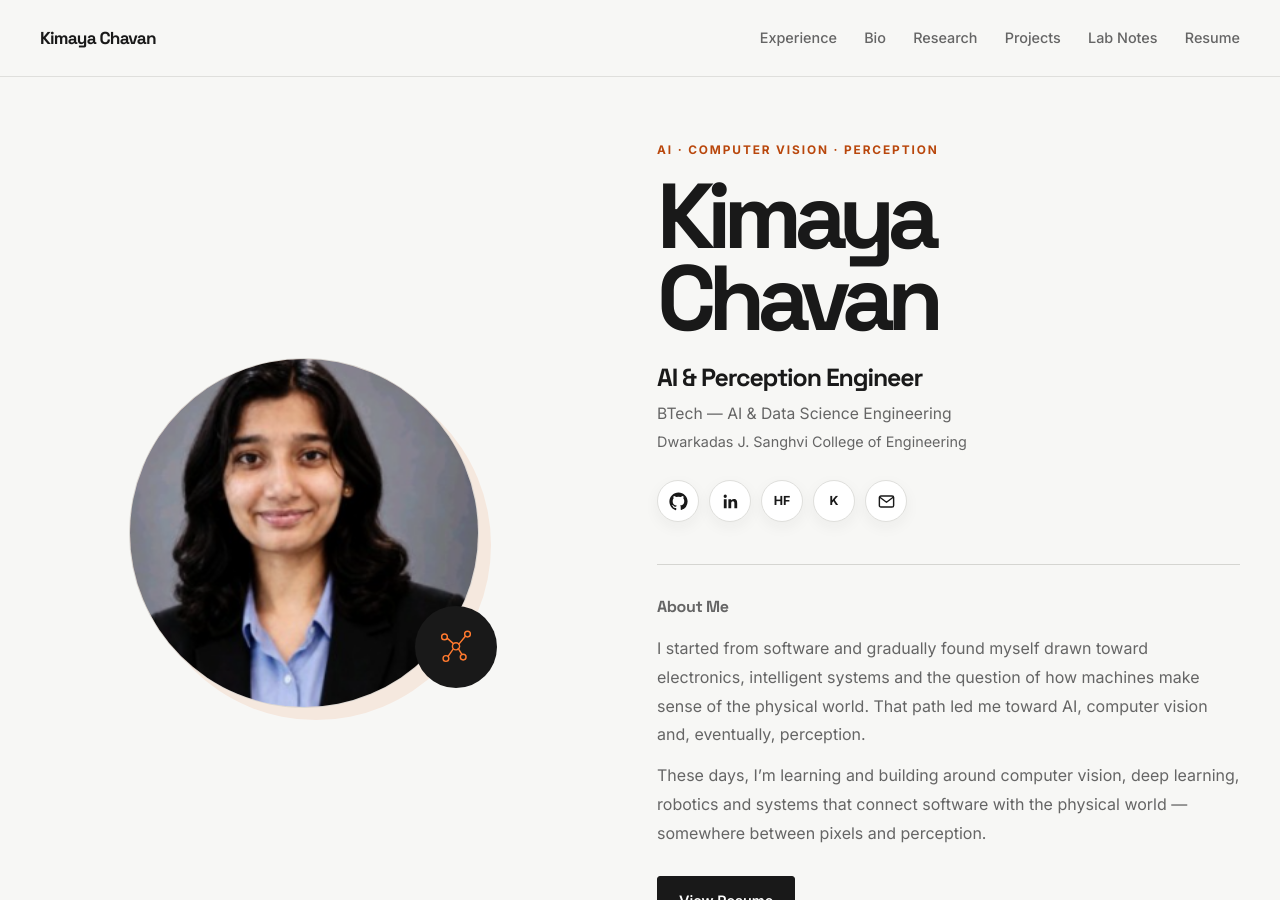
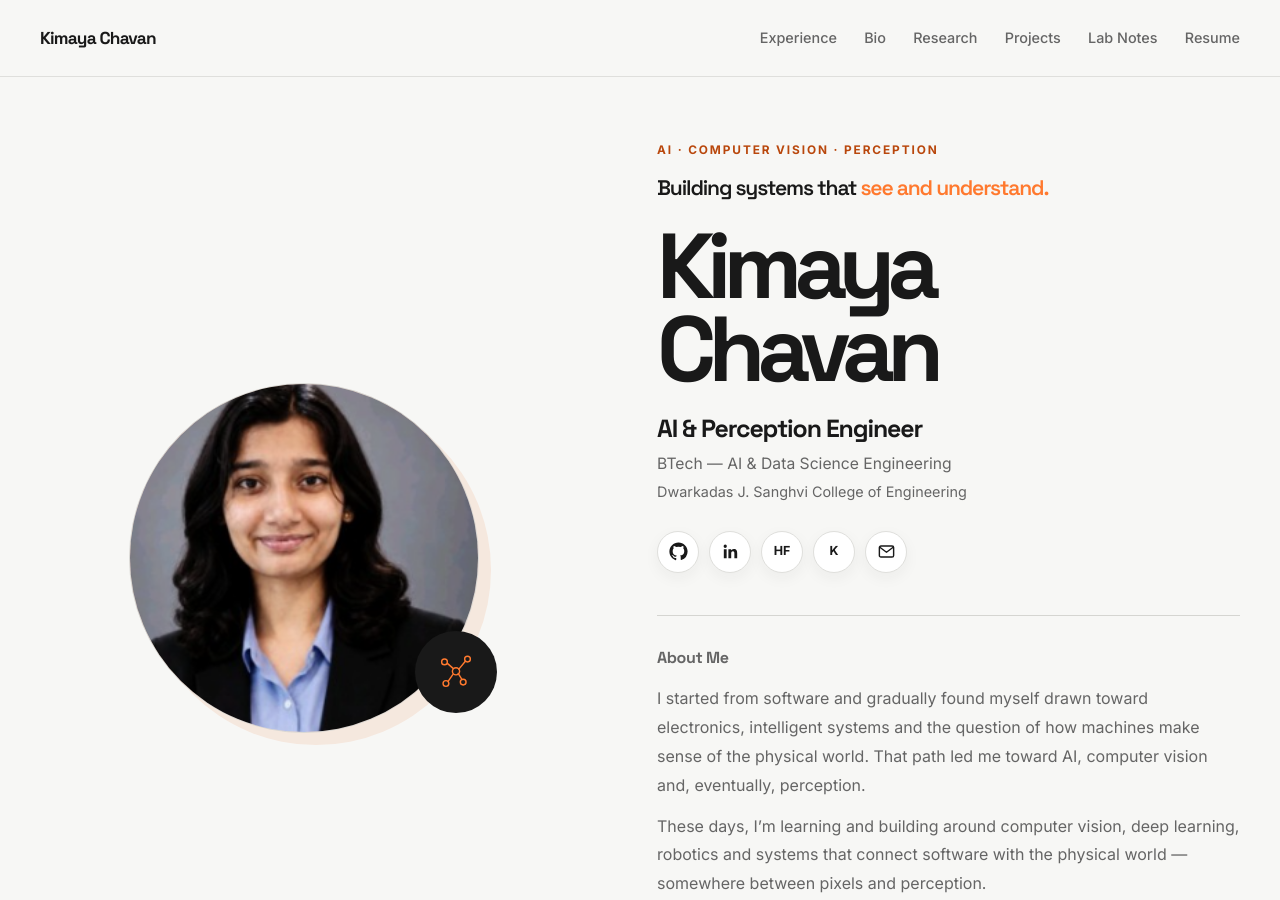
Before and after one commit to kimiko-11/kimiko-11, a Jekyll site: the page built from _pages/home.md, in a window 1280 px wide and 900 px high. Built offline with Jekyll 4.4.1, drawn with Linux system fonts in a browser that asks for light colours.

Commit message:
Add single-line portfolio hero statement

```diff
--- a/_pages/home.md
+++ b/_pages/home.md
@@ -29,6 +29,8 @@ redirect_from:
 <div class="kc-home__content">
 
 <p class="kc-home__eyebrow">AI · Computer Vision · Perception</p>
+
+<p class="kc-home__statement">Building systems that <span>see and understand.</span></p>
 
 <h1>Kimaya<br>Chavan</h1>
 
```
